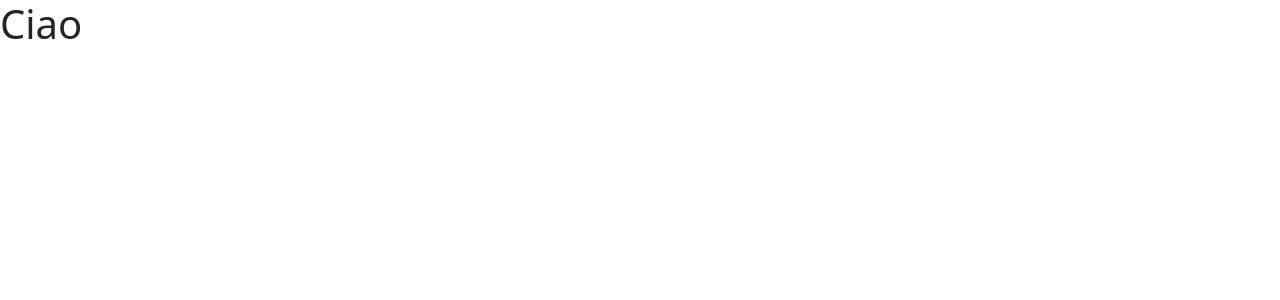
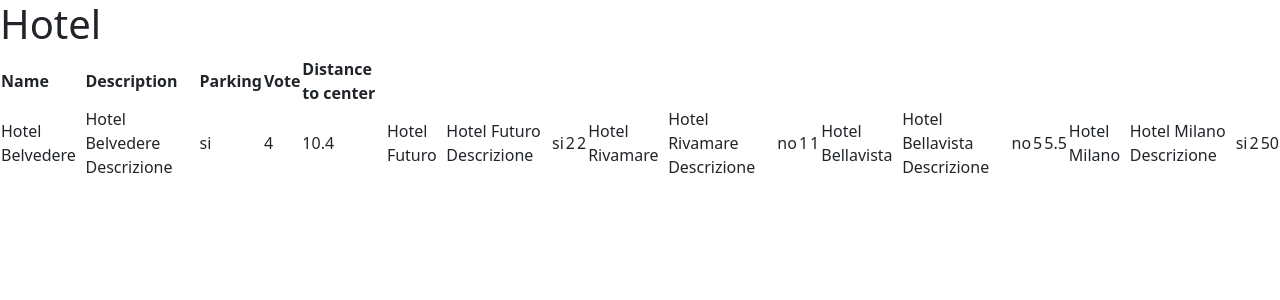
Before and after one commit to Soniamy/php-hotel, a PHP site: page / in a window 1280 px wide. Before the commit the part shown is almost empty. Shown: the top 300 px of the page. Run offline with PHP 8.4, Linux system fonts and the light colour scheme.

Commit message:
Stampa dei dati dell'hotel senza stile. Per stampare i dati ho usato il foreach con la creazione della variabile $park e una condizione di true o false.

```diff
--- a/index.php
+++ b/index.php
@@ -1,15 +1,95 @@
+<?php
+ $hotels = [
+
+        [
+            'name' => 'Hotel Belvedere',
+            'description' => 'Hotel Belvedere Descrizione',
+            'parking' => true,
+            'vote' => 4,
+            'distance_to_center' => 10.4
+        ],
+        [
+            'name' => 'Hotel Futuro',
+            'description' => 'Hotel Futuro Descrizione',
+            'parking' => true,
+            'vote' => 2,
+            'distance_to_center' => 2
+        ],
+        [
+            'name' => 'Hotel Rivamare',
+            'description' => 'Hotel Rivamare Descrizione',
+            'parking' => false,
+            'vote' => 1,
+            'distance_to_center' => 1
+        ],
+        [
+            'name' => 'Hotel Bellavista',
+            'description' => 'Hotel Bellavista Descrizione',
+            'parking' => false,
+            'vote' => 5,
+            'distance_to_center' => 5.5
+        ],
+        [
+            'name' => 'Hotel Milano',
+            'description' => 'Hotel Milano Descrizione',
+            'parking' => true,
+            'vote' => 2,
+            'distance_to_center' => 50
+        ],
+
+    ];
+?>
 <!DOCTYPE html>
 <html lang="en">
 <head>
     <meta charset="UTF-8">
     <meta name="viewport" content="width=device-width, initial-scale=1.0">
     <link href="https://cdn.jsdelivr.net/npm/bootstrap@5.3.2/dist/css/bootstrap.min.css" rel="stylesheet" integrity="sha384-T3c6CoIi6uLrA9TneNEoa7RxnatzjcDSCmG1MXxSR1GAsXEV/Dwwykc2MPK8M2HN" crossorigin="anonymous">
-<script src="https://cdn.jsdelivr.net/npm/bootstrap@5.3.2/dist/js/bootstrap.bundle.min.js" integrity="sha384-C6RzsynM9kWDrMNeT87bh95OGNyZPhcTNXj1NW7RuBCsyN/o0jlpcV8Qyq46cDfL" crossorigin="anonymous"></script>
+    <script src="https://cdn.jsdelivr.net/npm/bootstrap@5.3.2/dist/js/bootstrap.bundle.min.js" integrity="sha384-C6RzsynM9kWDrMNeT87bh95OGNyZPhcTNXj1NW7RuBCsyN/o0jlpcV8Qyq46cDfL" crossorigin="anonymous"></script>
     <title>php-hotel</title>
 </head>
 <body>
-<h1>
-    Ciao
-</h1>
+<div >
+   <div >
+      <h1>Hotel</h1>
+      <table>
+        <thead>
+            <th>Name</th>
+            <th>Description</th>
+            <th>Parking</th>
+            <th>Vote</th>
+            <th>Distance to center</th>
+        </thead>
+           <?php foreach ($hotels as $hotel){
+            $park = $hotel['parking'] ? 'si' : 'no';
+             ?>
+             <td>
+                <?php echo $hotel['name'];
+                ?>
+                </td>
+             <td>
+                  <?php echo $hotel['description'];
+                ?>
+             </td>
+             <td>
+                  <?php echo $park;;
+                ?>
+             </td>
+             <td>
+                  <?php echo $hotel['vote'];
+                ?>
+             </td>
+             <td>
+                  <?php echo $hotel['distance_to_center'];
+                ?>
+             </td>
+            <?php
+                    }
+                    ?>
+
+      </table>
+
+   </div>
+</div>
 </body>
 </html>
```
